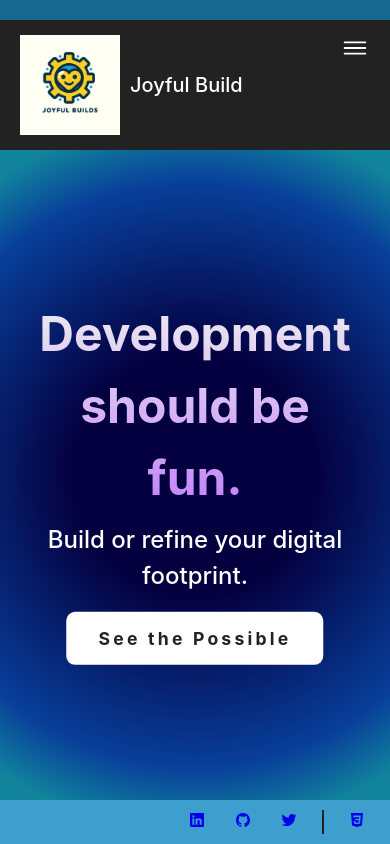
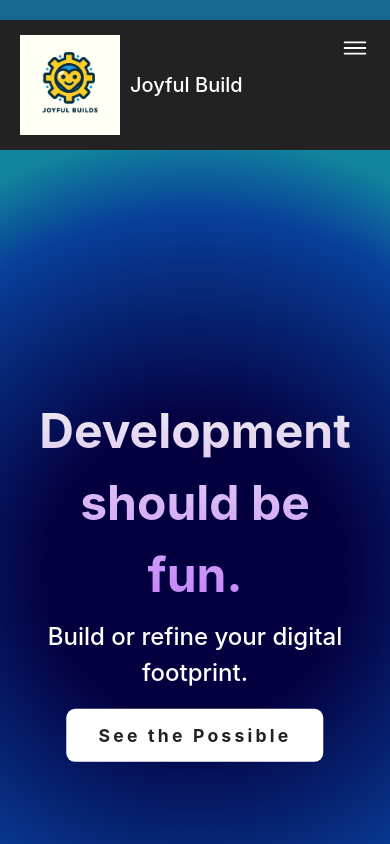
Before and after one commit to emeria/joyfulbuilds, a React (Vite) app: page / in a window 390 px wide. Shown: the top 844 px of the page. Built offline with nearby package versions, Linux system fonts and the light colour scheme.

Commit message:
adjusted gradient and height of hero to vh instead of %

```diff
--- a/src/components/Hero.tsx
+++ b/src/components/Hero.tsx
@@ -9,7 +9,7 @@ const Hero: React.FC = () => {
         <>
                 <div className='hero'>
                     {/* <img alt='Hero Image' src="src\assets\joyfulbuild.png" /> */}
-                    <div className='gradient'></div>
+                    {/* <div className='gradient'></div> */}
                     <div className={`hero-text ${isMobileMenuOpen ? 'open' : ''}`}>
                         <h1 className="hero-title">Development should be fun.</h1>
                         <p className='hero-subtitle'>Build or refine your digital footprint.</p>
--- a/src/styles/Hero.css
+++ b/src/styles/Hero.css
@@ -1,7 +1,9 @@
 .hero {
     width: 100%;
-    height: 100%;
-    position: relative;
+    height: 100vh;
+    position: relative; background: rgb(4, 0, 64);
+    background: radial-gradient(circle, rgba(4, 0, 64, 1) 32%, rgba(8, 63, 154, 1) 77%, rgba(17, 132, 156, 1) 94%);
+
 
 }
 
@@ -12,6 +14,7 @@
     transform: translate(-50%, -50%);
     color: white;
     text-align: center;
+    max-width: 90%;
 }
 
 .gradient {
@@ -23,6 +26,7 @@
 }
 
 .hero-title {
+    position: relative;
     background: -webkit-linear-gradient(#eee, #c27ffb);
     -webkit-background-clip: text;
     background-clip: text;
@@ -34,12 +38,14 @@
 }
 
 .hero-subtitle {
+    position: relative;
     font-size: 1.5rem;
     font-weight: 500;
     padding: 0.5rem 0 2rem 0;
 }
 
 .hero-link {
+    position: relative;
     text-decoration: none;
     background-color: white;
     padding: 1rem 2rem;
@@ -55,9 +61,10 @@
   }
 
 @media screen and (max-width: 600px){
+
     .hero-text.open {
-        display: block;
-        margin: 3em 0em;
+        margin-top: 2em;
+
     }
 
     .hero-title {
```
